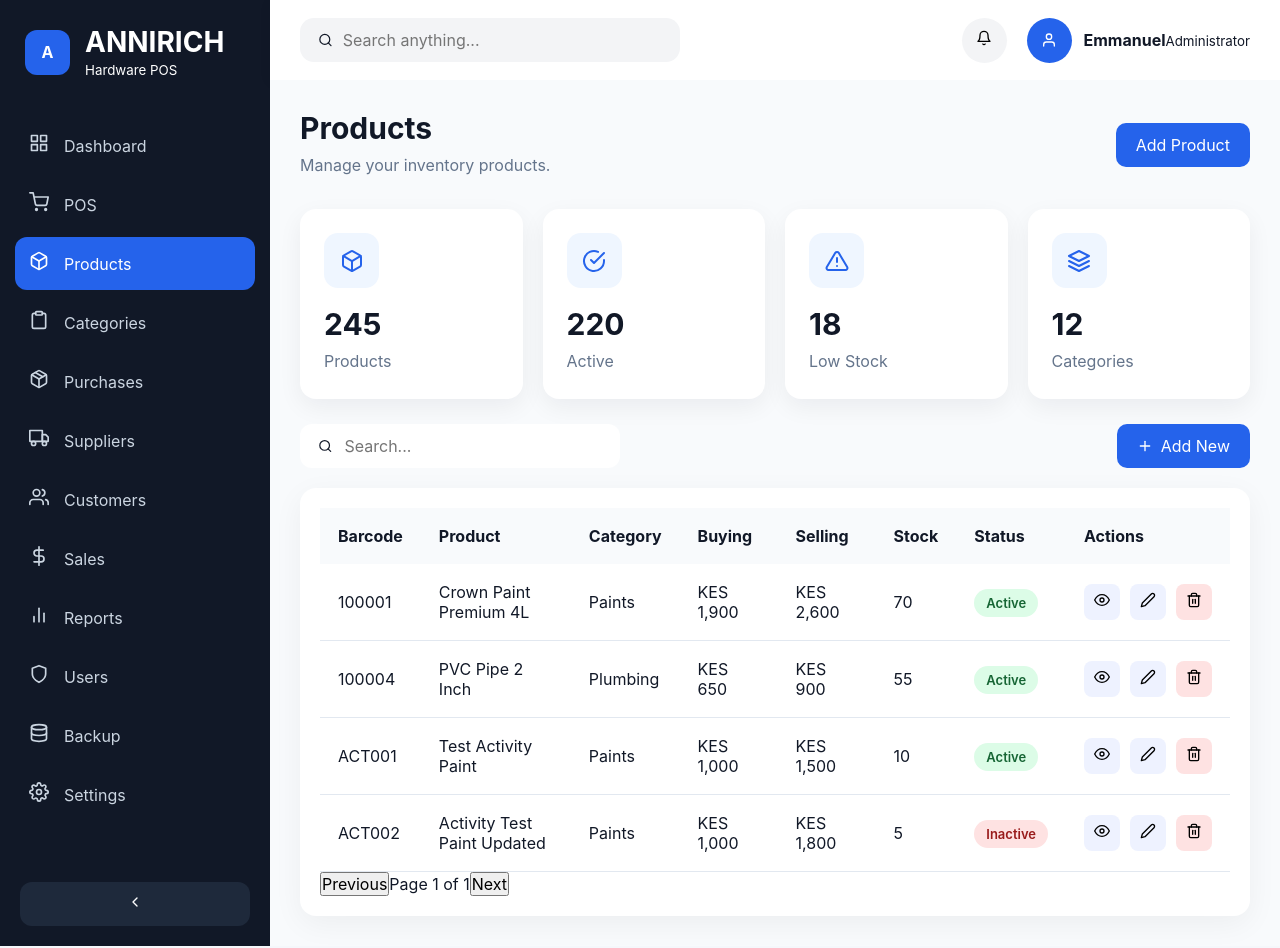
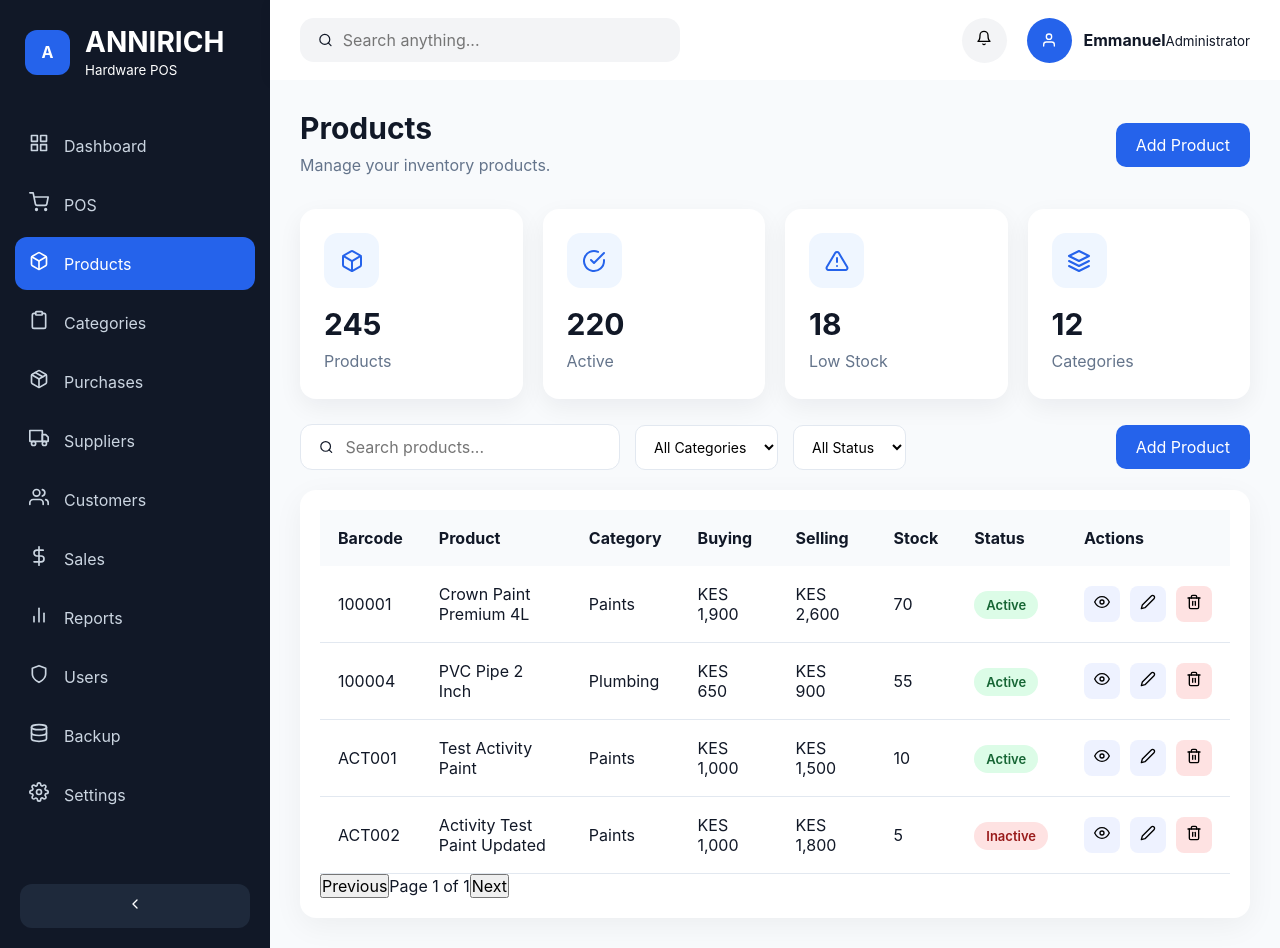
Before and after one commit to EmmanuelNgetich637/annirich-pos, a React (Vite) app in the folder client/: page /products in a window 1280 px wide. Built offline with nearby package versions, Linux system fonts and the light colour scheme.

Commit message:
Add live search and filtering to products module

```diff
--- a/client/src/components/common/TableToolbar.jsx
+++ b/client/src/components/common/TableToolbar.jsx
@@ -1,8 +1,20 @@
 import { FiPlus, FiSearch } from "react-icons/fi";
 
-function TableToolbar() {
+function TableToolbar({
+    search,
+    setSearch,
+    category,
+    setCategory,
+    status,
+    setStatus,
+    action
+}) {
+
     return (
+
         <div className="table-toolbar">
+
+            <div className="toolbar-left">
 
                 <div className="search-box">
 
@@ -10,21 +22,65 @@ function TableToolbar() {
 
                     <input
                         type="text"
-                    placeholder="Search..."
+                        placeholder="Search products..."
+                        value={search}
+                        onChange={(e) =>
+                            setSearch(e.target.value)
+                        }
                     />
 
                 </div>
 
-            <button className="primary-btn">
+                <select
+                    value={category}
+                    onChange={(e) =>
+                        setCategory(e.target.value)
+                    }
+                >
 
-                <FiPlus />
+                    <option value="All">
+                        All Categories
+                    </option>
 
-                Add New
+                    <option value="Paints">
+                        Paints
+                    </option>
 
-            </button>
+                    <option value="Plumbing">
+                        Plumbing
+                    </option>
+
+                </select>
+
+                <select
+                    value={status}
+                    onChange={(e) =>
+                        setStatus(e.target.value)
+                    }
+                >
+
+                    <option value="All">
+                        All Status
+                    </option>
+
+                    <option value="Active">
+                        Active
+                    </option>
+
+                    <option value="Inactive">
+                        Inactive
+                    </option>
+
+                </select>
 
             </div>
+
+            {action}
+
+        </div>
+
     );
+
 }
 
 export default TableToolbar;
--- a/client/src/pages/Products.jsx
+++ b/client/src/pages/Products.jsx
@@ -1,3 +1,5 @@
+import { useState } from "react";
+
 import PageHeader from "../components/common/PageHeader";
 import TableToolbar from "../components/common/TableToolbar";
 import DataTable from "../components/common/DataTable";
@@ -7,6 +9,9 @@ import ProductStats from "../components/products/ProductStats";
 import products from "../data/products";
 
 function Products() {
+    const [search, setSearch] = useState("");
+    const [category, setCategory] = useState("All");
+    const [status, setStatus] = useState("All");
 
     const columns = [
         "Barcode",
@@ -19,9 +24,28 @@ function Products() {
         "Actions"
     ];
 
+    const filteredProducts = products.filter((product) => {
+        const matchesSearch =
+            product.name.toLowerCase().includes(search.toLowerCase()) ||
+            product.barcode.toLowerCase().includes(search.toLowerCase());
+
+        const matchesCategory =
+            category === "All" ||
+            product.category === category;
+
+        const matchesStatus =
+            status === "All" ||
+            product.status === status;
+
+        return (
+            matchesSearch &&
+            matchesCategory &&
+            matchesStatus
+        );
+    });
+
     return (
         <>
-
             <PageHeader
                 title="Products"
                 subtitle="Manage your inventory products."
@@ -34,28 +58,30 @@ function Products() {
 
             <ProductStats />
 
-            <TableToolbar />
+            <TableToolbar
+                search={search}
+                setSearch={setSearch}
+                category={category}
+                setCategory={setCategory}
+                status={status}
+                setStatus={setStatus}
+                action={
+                    <button className="primary-btn">
+                        Add Product
+                    </button>
+                }
+            />
 
             <DataTable columns={columns}>
-
-                {
-
-                    products.map((product) => (
-
-                        <ProductRow
-                            key={product.id}
-                            product={product}
-                        />
-
-                    ))
-
-                }
-
+                {filteredProducts.map((product) => (
+                    <ProductRow
+                        key={product.id}
+                        product={product}
+                    />
+                ))}
             </DataTable>
-
         </>
     );
-
 }
 
 export default Products;
--- a/client/src/styles/products.css
+++ b/client/src/styles/products.css
@@ -150,3 +150,28 @@
     color:#64748B;
     margin-top:6px;
 }
+
+.toolbar-left{
+    display:flex;
+    gap:15px;
+    align-items:center;
+    flex-wrap:wrap;
+}
+
+.table-toolbar select{
+    padding:12px 14px;
+    border:1px solid #E2E8F0;
+    border-radius:10px;
+    background:white;
+    font-size:14px;
+    cursor:pointer;
+}
+
+.table-toolbar select:focus{
+    outline:none;
+    border-color:#2563EB;
+}
+
+.search-box{
+    border:1px solid #E2E8F0;
+}
```
Lines whose indentation alone changed are shown as unchanged.
